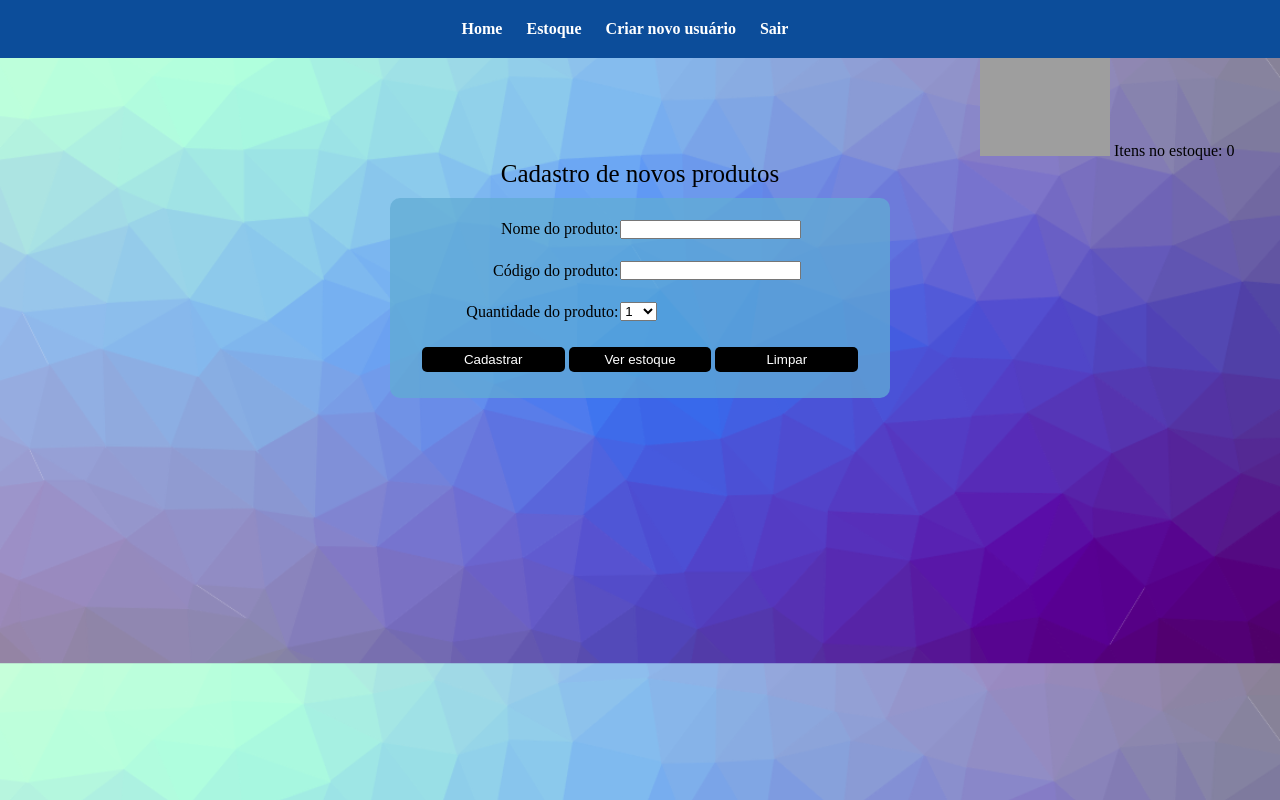
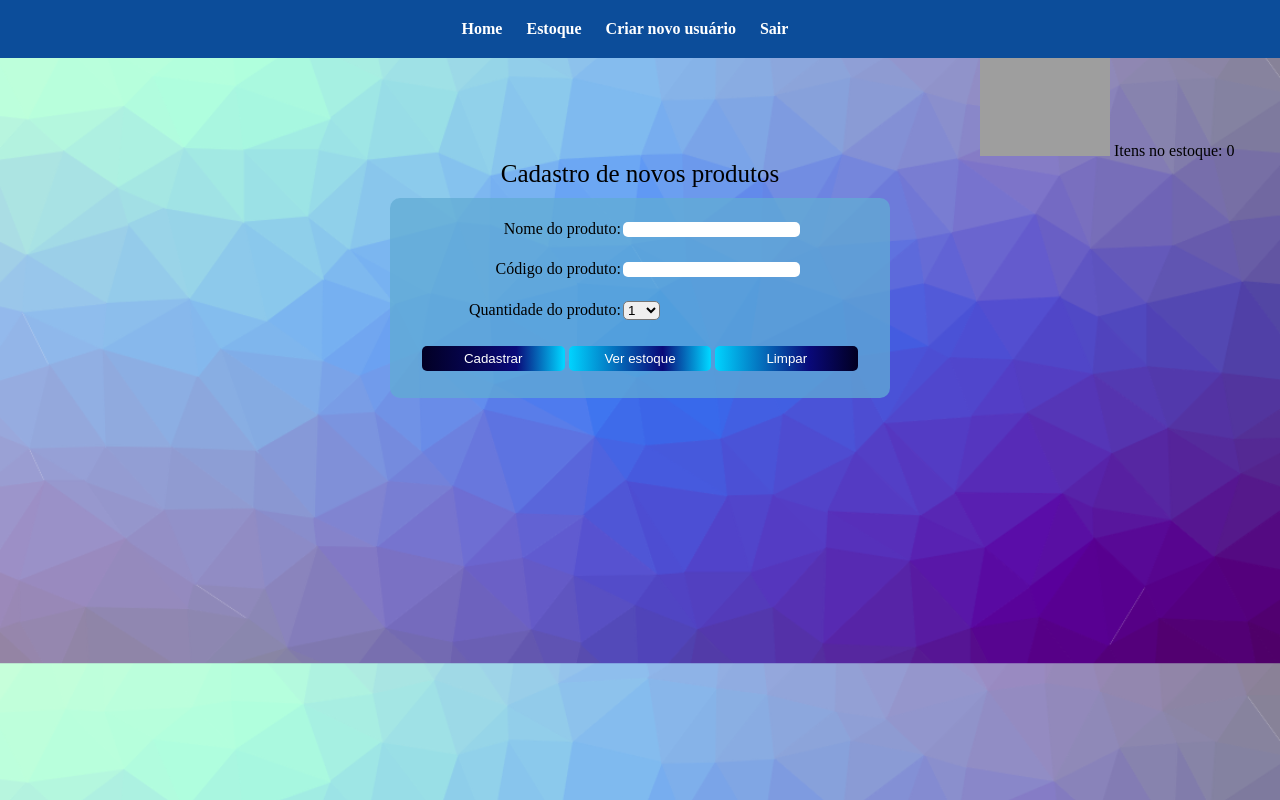
Before and after one commit to Gabrielleite2/StocKControlWeb, a plain HTML site: page index.html in a window 1280 px wide. Drawn offline with Linux system fonts and the light colour scheme; grey boxes are pictures that could not be loaded.

Commit message:
new commit

```diff
--- a/css/estilos.css
+++ b/css/estilos.css
@@ -133,9 +133,23 @@ body{
 .alinharRotulos {
     text-align: right;
 }
+
+#butao1{
+  background: linear-gradient(90deg, rgba(2,0,36,1) 0%, rgba(9,9,121,1) 66%, rgba(0,212,255,1) 99%);
+}
+
+#butao2{
+  background: linear-gradient(90deg, rgba(0,212,255,1) 0%, rgba(9,9,121,1) 66%, rgba(0,212,255,1) 99%);
+
+}
+
+#butao3{
+  background: linear-gradient(90deg, rgba(0,212,255,1) 0%, rgba(9,9,121,1) 66%,rgba(2,0,36,1)  99%);
+}
+
+
 .alinhaBtns {
     width:30%;
-    background-color: black;
     color:rgb(255, 255, 255);
     border:0px;
     padding:5px;
@@ -165,3 +179,12 @@ caption {
     font-size: 25px;
     padding-bottom: 10px;
 }
+
+form input, form textarea {
+   border: 200px;
+}
+
+#txtNomeProduto, #txtCodProduto, #qtidadeProduto{
+
+  border-radius: 5px;
+}
--- a/index.html
+++ b/index.html
@@ -16,7 +16,7 @@
                 <li><a href="index.html">Home</a></li>
                 <li><a href="verEstoque.html">Estoque</a></li>
                 <li><a href="cadastro.html">Criar novo usuário</a></li>
-                <li><a href="">Sair</a></li>
+                <li><a href="login.html">Sair</a></li>
             </ul>
         </nav>
     </header>
@@ -63,11 +63,11 @@
                 <!--Botoes-->
                 <tr>
                     <td colspan="2" align="center">
-                        <input type="button" value="Cadastrar" class="alinhaBtns"
+                        <input type="button" value="Cadastrar" class="alinhaBtns" id="butao1"
                             onclick="validarProduto('txtNomeProduto','txtCodProduto','qtidadeProduto')">
-                        <input type="button" value="Ver estoque" class="alinhaBtns"
+                        <input type="button" value="Ver estoque" class="alinhaBtns" id="butao2"
                             onclick="window.open('verEstoque.html','_self')">
-                        <input type="reset" value="Limpar" class="alinhaBtns">
+                        <input type="reset" value="Limpar" class="alinhaBtns"  id="butao3"  >
                     </td>
                 </tr>
             </table>
```
Also changed, not shown: verEstoque.html (+1 -2 lines).
